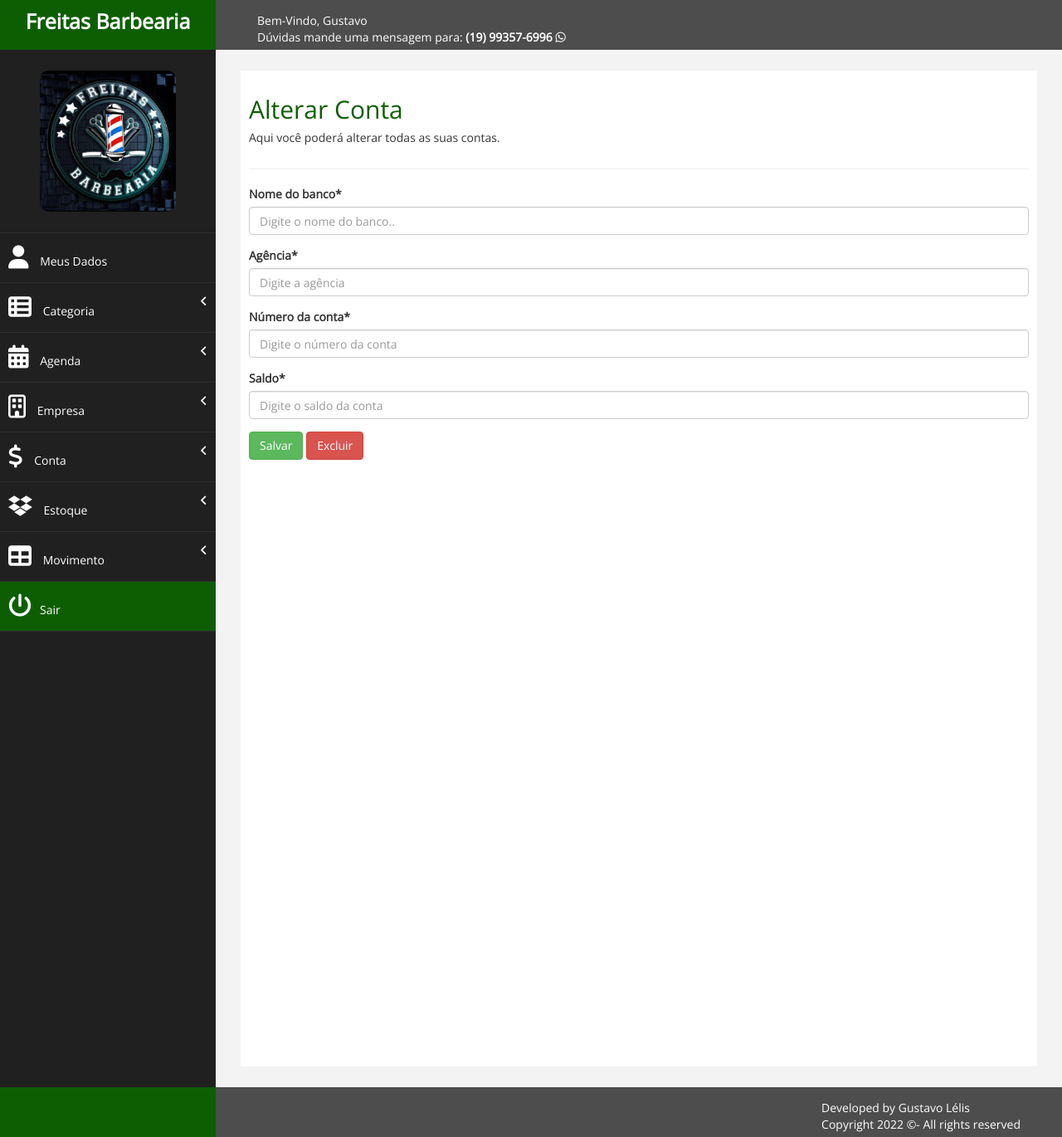
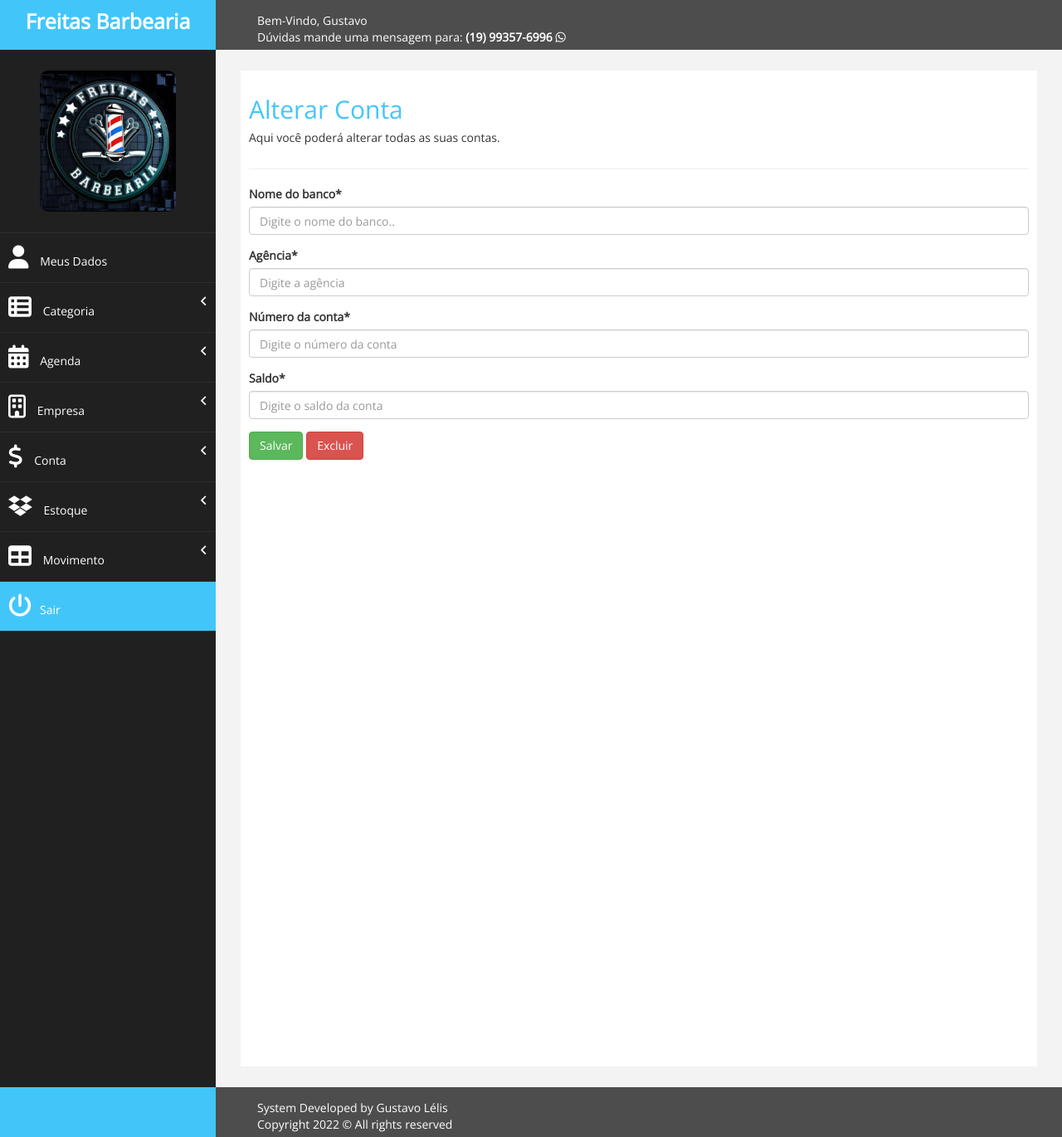
Before and after one commit to LelisGustavo/freitas-barbearia, a PHP site: page /alterar_conta.php in a window 1280 px wide. Shown: the whole page at 83% size. Run offline with PHP 8.4, Linux system fonts and the light colour scheme; some libraries are stand-ins or nearby versions.

Commit message:
Altereção do CSS e do Footer

```diff
--- a/financeiro/_footer.php
+++ b/financeiro/_footer.php
@@ -10,6 +10,6 @@
     </div>
     <div style="color: white;
 padding: 15px 50px 5px 50px;
-float: right;
-font-size: 14px;"> Developed by Gustavo Lélis <br> Copyright 2022 ©- All rights reserved  </div>
+float: left;
+font-size: 14px;"> System Developed by Gustavo Lélis <br> Copyright 2022 © All rights reserved  </div>
 </nav>
--- a/financeiro/assets/css/custom.css
+++ b/financeiro/assets/css/custom.css
@@ -42,7 +42,7 @@ body {
     border:1px solid #f3f3f3;
 }
 h2 {
-    color: #0d5e02;
+    color: #42c6fa;
 }
 h4 {
     padding-top:10px;
@@ -207,7 +207,7 @@ max-width:170px;
 
 .navbar-cls-top .navbar-brand {
 	color: #fff;
-background: #0d5e02;
+background: #42c6fa;
 width: 260px;
 text-align: center;
 height: 60px;
@@ -215,7 +215,7 @@ font-size: 25px;
 font-weight: 700;
 }
 .active-menu {
-    background-color:#0d5e02!important;
+    background-color:#42c6fa!important;
 }
 
 .arrow {
@@ -276,7 +276,7 @@ font-weight: 700;
 	left:20px;
 	width:15px;
 	height:1px;
-	background:#0d5e02;
+	background:#42c6fa;
 	top:20px;
 }
 .nav-second-level > li > a:after,
@@ -311,7 +311,7 @@ font-weight: 700;
 }
 .navbar-cls-top .navbar-brand:hover {
 
-background: #0d5e02;
+background: #42c6fa;
 color:#fff;
 
 }
@@ -321,10 +321,10 @@ border:0px solid black;
 
 }
 .navbar-header {
-    background: #0d5e02;
+    background: #42c6fa;
 }
 .navbar-default .navbar-toggle:hover, .navbar-default .navbar-toggle:focus {
-background-color: #0d5e02;
+background-color: #42c6fa;
 }
 .navbar-default .navbar-toggle {
 border-color: #fff;
```
